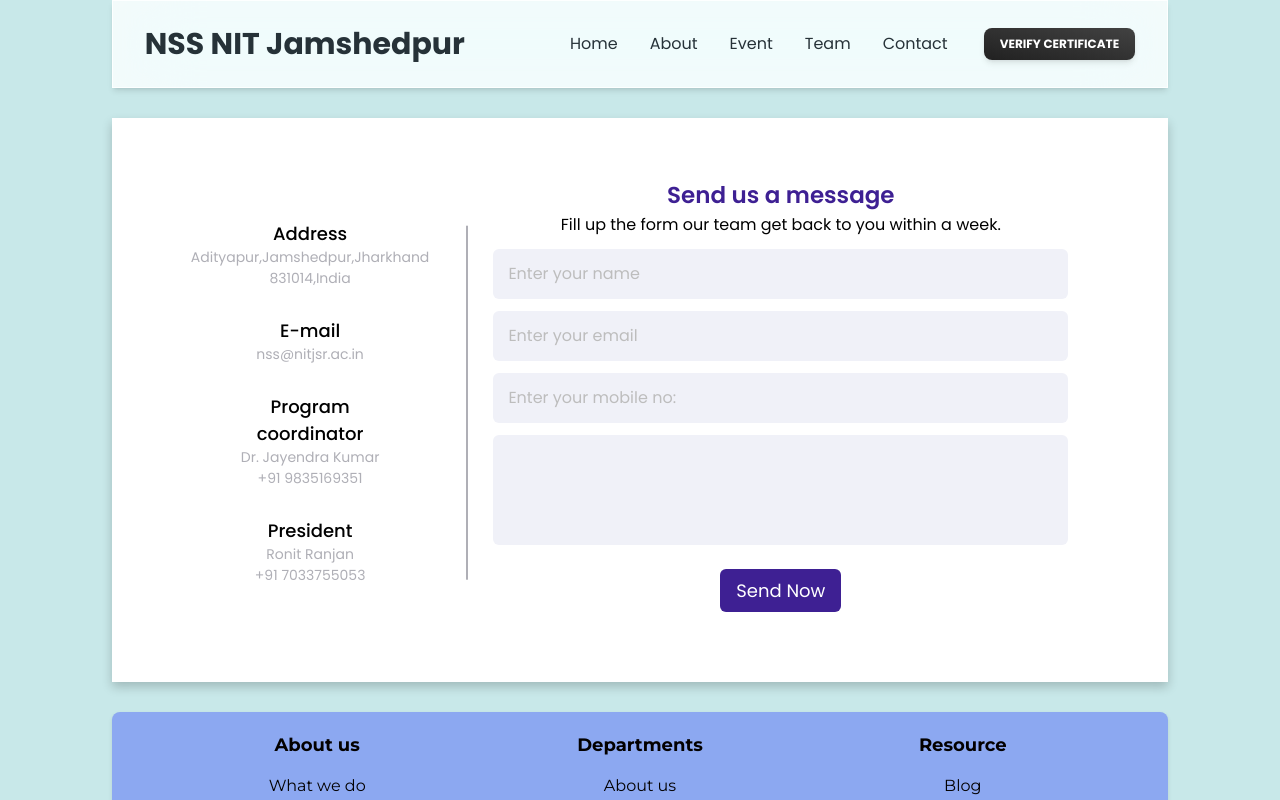
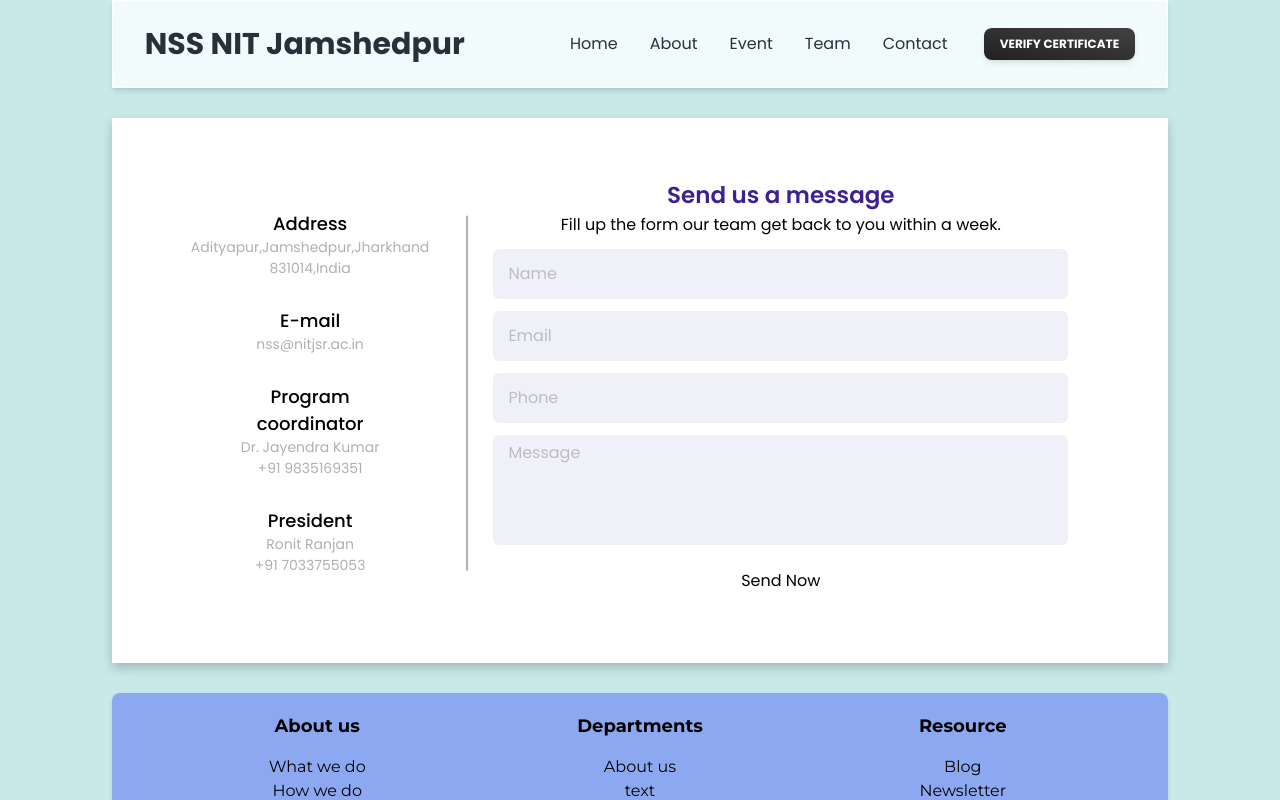
Before and after one commit to NSS-nitjsr-collab/Nss_nitjsr_website, a React (Create React App) app: page /contact in a window 1280 px wide. Shown: the top 800 px of the page. Built offline with nearby package versions, Linux system fonts and the light colour scheme; a web font is replaced by a local one.

Commit message:
error page added and email api

```diff
--- a/src/App.js
+++ b/src/App.js
@@ -6,6 +6,7 @@
 import Event from './pages/Event';
 import Team from './pages/Team';
 import About from './pages/About';
+import Error from './pages/Error';
 
 function App() {
   return (
@@ -16,6 +17,7 @@
         <Route path="/team" element={<Team />} />
         <Route path="/contact" element={<Contact />} />
         <Route path="/event" element={<Event />} />
+        <Route path="*" element={<Error />} />
       </Routes>
     </div>
 
--- a/src/pages/Contact.js
+++ b/src/pages/Contact.js
@@ -2,7 +2,11 @@
 import Header from '../components/Header'
 import Footer from '../components/Footer'
 
+
 function Contact() {
+
+
+
   return (
     <>
     <Header />
@@ -32,21 +36,46 @@
         <div class="right-side">
         <div class="topic-text">Send us a message</div>
         <p>Fill up the form our team get back to you within a week.</p>
-      <form action="#">
+
+      <form action="https://formspree.io/f/xwkdyzrj" method='POST'>
         <div class="input-box">
-          <input type="text" placeholder="Enter your name"></input>
+          <input
+          type="text"
+          name="username"
+          placeholder="Name"
+          required
+
+           />
         </div>
         <div class="input-box">
-          <input type="text" placeholder="Enter your email"></input>
+          <input
+          type="email"
+          name="Email"
+          placeholder="Email"
+          required
+
+          />
         </div>
         <div class="input-box">
-          <input type="text" placeholder="Enter your mobile no:"></input>
+          <input
+          type="tel"
+          name="Phone"
+          placeholder="Phone"
+          required
+
+          />
         </div>
         <div class="input-box message-box">
-          <textarea></textarea>
+          <textarea
+          type="text"
+          name="Message"
+          placeholder="Message"
+          required
+
+          />
         </div>
-        <div class="button">
-          <input type="button" value="Send Now"></input>
+        <div >
+          <button class="button" type="submit" value="Send Now">Send Now</button>
         </div>
       </form>
     </div>
--- /dev/null
+++ b/src/pages/Error.js
@@ -0,0 +1,18 @@
+import React from "react";
+
+
+
+const Error = () => {
+  return (
+    <>
+    {/* <Header /> */}
+    <div>
+      <h1>404</h1>
+        <h3>Sorry, the page you tried cannot be found</h3>
+    </div>
+    {/* <Footer /> */}
+    </>
+  );
+};
+
+export default Error;
```
